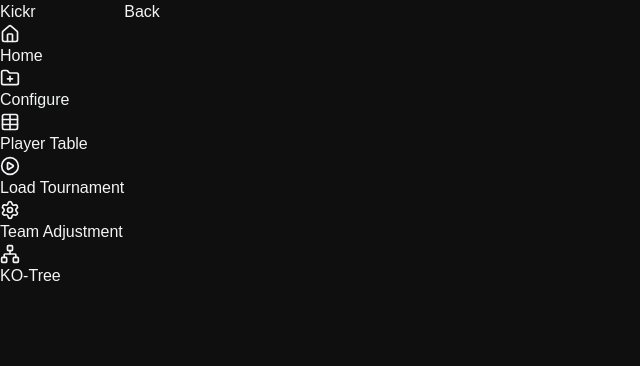
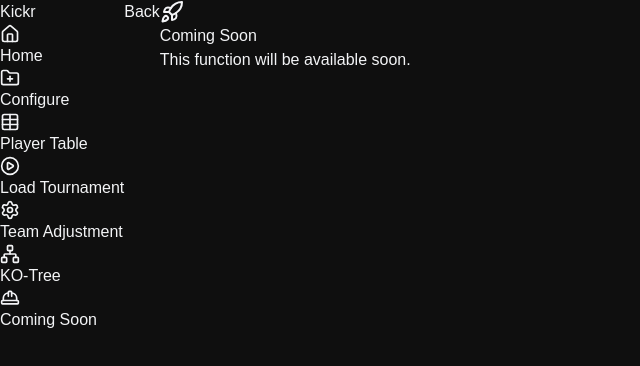
Before and after one commit to lm15-lukas/Kicker-React, a React (Vite) app: page /betafeature in a window 1280 px wide. Shown: the top 366 px of the page, without its empty margins (0-640 px from the left). Built offline with nearby package versions, Linux system fonts and the light colour scheme.

Commit message:
Coming Sonn on Nav Items

```diff
--- a/src/App.jsx
+++ b/src/App.jsx
@@ -10,6 +10,7 @@
 import LoadTournaments from "./pages/Tournament/TournamentComponents/LoadTournament.jsx";
 import Sidebar from "./pages/Sidebar.jsx";
 import FinalRound from "./pages/FinalRound/FinalRoundComponents/FinalRound.jsx";
+import ComingSoon from "./pages/BetaFeaturePage/BetaFeaturPageComponents/ComingSoon.jsx";
 
 function App() {
   return (
@@ -34,6 +35,7 @@
         <Route path="/scoreboard" element={<ScoreBoard />} />
         <Route path="/load" element={<LoadTournaments/>}></Route>
         <Route path="/finalRound" element={<FinalRound/>}></Route>
+        <Route path="/betafeature" element={<ComingSoon/>}/>
       </Routes>
       </main>
       </div>
--- /dev/null
+++ b/src/pages/BetaFeaturePage/BetaFeaturPageComponents/ComingSoon.jsx
@@ -0,0 +1,16 @@
+import { Rocket } from "lucide-react"
+export default function ComingSoon() {
+    return (
+        <>
+            <div className="bg-gray-900 text-white min-h-screen flex items-center justify-center px-4">
+                <div className="text-center">
+                    <Rocket className="w-16 h-16 text-yellow-400 mx-auto" />
+                    <h1 className="text-5xl font-bold mb-4"> Coming Soon</h1>
+                    <p className="text-lg text-gray-400">
+                        This function will be available soon.
+                    </p>
+                </div>
+            </div>
+        </>
+    )
+}
--- a/src/pages/CreateGame/LandingPage.jsx
+++ b/src/pages/CreateGame/LandingPage.jsx
@@ -27,7 +27,7 @@
 
         {/* Navigation */}
         <nav className="lg:flex hidden space-x-8">
-          {["Tournaments","Player Profile", "Ranking", "Calender", "Group", "Log out/Leave"].map((item, index) => (
+          {["Tournaments", "Player Profile", "Ranking", "Calender", "Group", "Log out/Leave"].map((item, index) => (
             <motion.a
               key={item}
               initial={{ opacity: 0, y: -20 }}
@@ -35,9 +35,14 @@
               transition={{ type: "spring", stiffness: 100, damping: 20, delay: 0.7 + index * 0.2 }}
               className="relative text-gray-800 dark:text-gray-200 hover:text-red-600 dark:hover:text-red-400 font-medium transition-colors duration-300 group"
               href="#"
-              onClick={(e) =>{
+              onClick={(e) => {
                 e.preventDefault();
-                if(item === "Tournaments") navigate("/load");
+                if (item === "Tournaments") navigate("/load");
+                if (item === "Player Profile") navigate("/betafeature")
+                if (item === "Ranking") navigate("/betafeature")
+                if (item === "Calender") navigate("/betafeature")
+                if (item === "Group") navigate("/betafeature")
+                if (item === "Log out/Leave") navigate("/betafeature")
               }}
             >
               {item}
@@ -86,7 +91,7 @@
         className="md:hidden overflow-hidden bg-white dark:bg-gray-900 shadow-lg px-4 py-5 space-y-5"
       >
         <nav className="flex flex-col space-y-3">
-          {["Tournaments","Player Profile", "Ranking", "Calender", "Group", "Log out/Leave"].map((item) => (
+          {["Tournaments", "Player Profile", "Ranking", "Calender", "Group", "Log out/Leave"].map((item) => (
             <a onClick={toggleMenu} className="text-gray-300 font-medium py-2" key={item} href="#">
               {item}
             </a>
--- a/src/pages/Sidebar.jsx
+++ b/src/pages/Sidebar.jsx
@@ -2,6 +2,7 @@
 import { motion } from "framer-motion";
 import { Home, Settings, Table, FolderPlus, PlayCircle,Network } from "lucide-react";
 import SideButtons from "./SideButtons";
+import { HardHat } from "lucide-react";
 
 export default function Sidebar() {
   const links = [
@@ -10,7 +11,8 @@
     { to: "/tournament", label: "Player Table", icon: <Table size={20} /> },
     { to: "/load", label: "Load Tournament", icon: <PlayCircle size={20} /> },
     { to: "/team-adjustment", label: "Team Adjustment", icon: <Settings size={20} /> },
-    {to: "/finalRound" ,label:"KO-Tree",icon:<Network size={20}/>}
+    {to: "/finalRound" ,label:"KO-Tree",icon:<Network size={20}/>},
+    {to:"/betafeature",label:"Coming Soon", icon:<HardHat size={20}/>}
   ];
 
   return (
```
